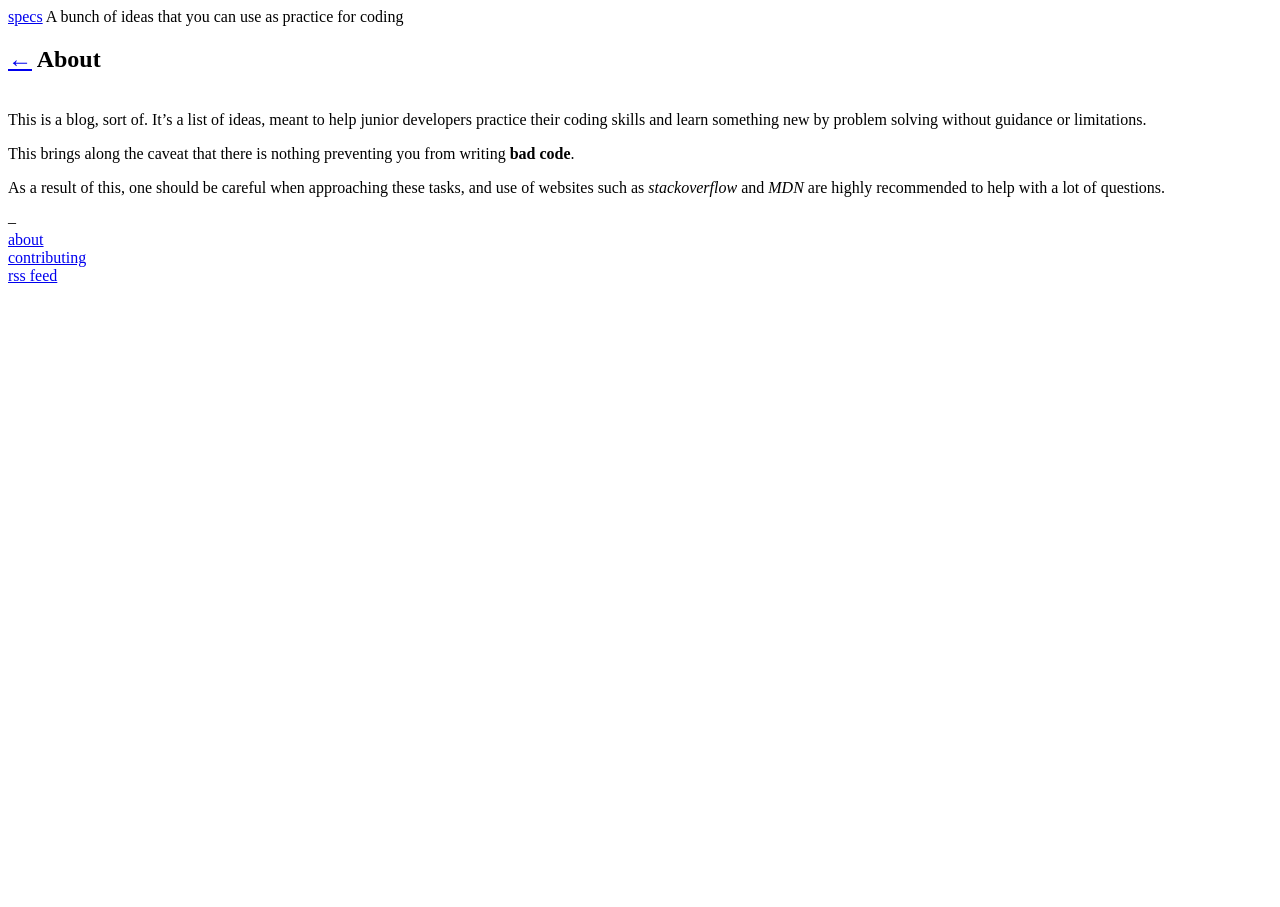
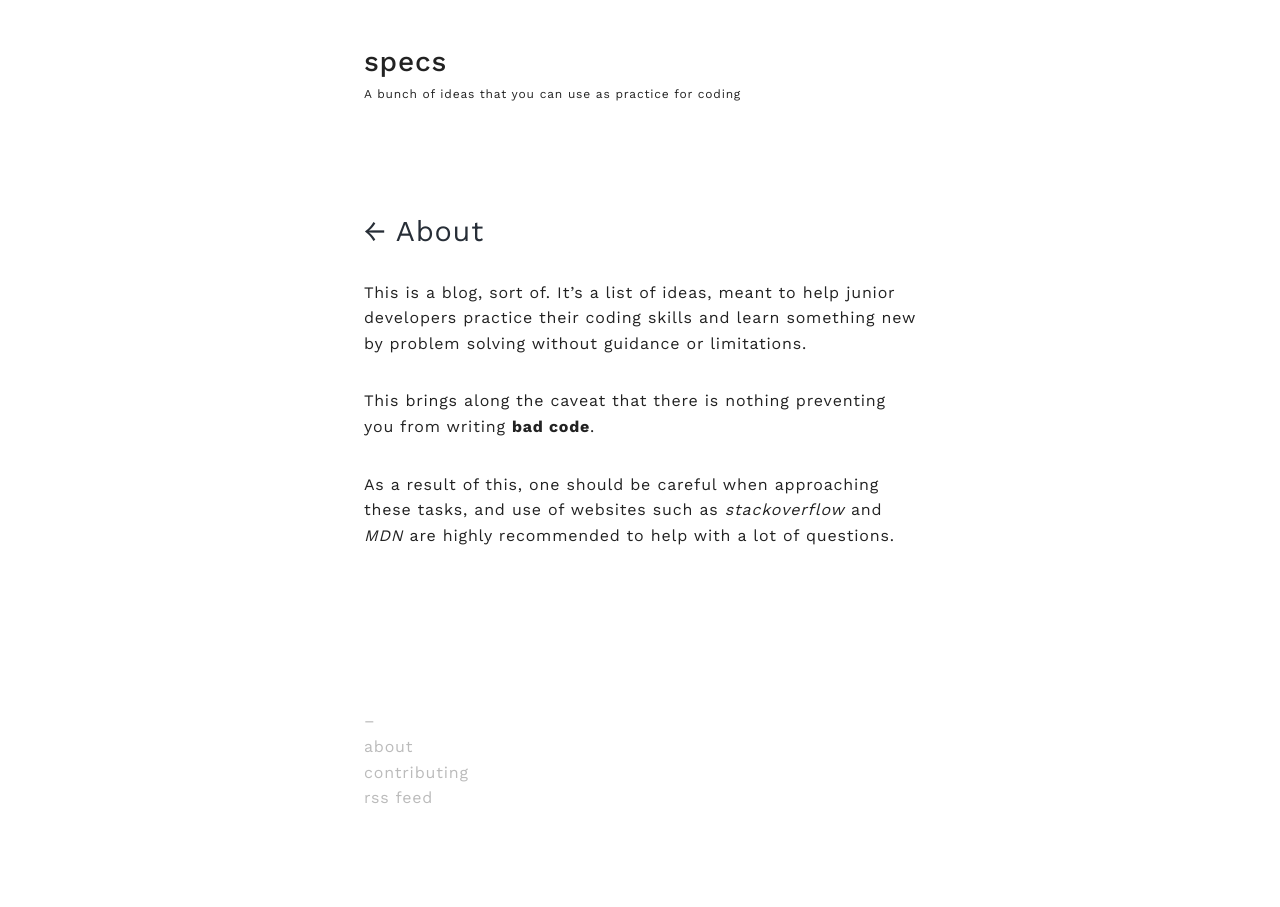
Before and after one commit to tilpa/specs, a Jekyll site: the page built from about.md, in a window 1280 px wide. Built offline with Jekyll 4.4.1, drawn with Linux system fonts in a browser that asks for light colours.

Commit message:
proper fix sass build

```diff
--- a/_includes/head.html
+++ b/_includes/head.html
@@ -7,7 +7,7 @@
   <title>{% if page.title %}{{ page.title | escape }}{% else %}{{ site.title | escape }}{% endif %}</title>
   <meta name="description" content="{% if page.excerpt %}{{ page.excerpt | strip_html | strip_newlines | truncate: 160 }}{% else %}{{ site.description }}{% endif %}">
 
-  <link rel="stylesheet" href="./css/main.css">
+  <link rel="stylesheet" href="{{ site.baseurl }}/css/main.css">
   <link rel="canonical" href="{{ page.url | replace:'index.html','' | prepend: site.baseurl | prepend: site.url }}">
   <link rel="alternate" type="application/rss+xml" title="{{ site.title }}" href="{{ "/feed.xml" | prepend: site.baseurl | prepend: site.url }}">
 </head>
```
